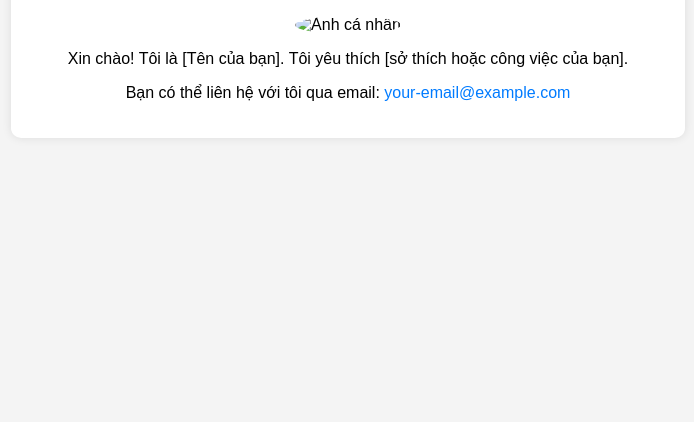
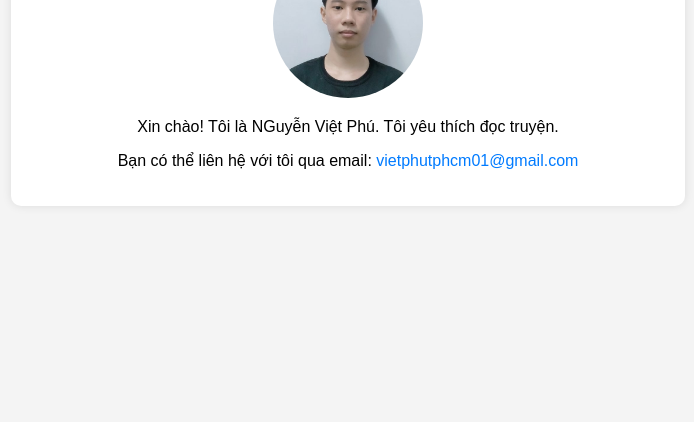
Before and after one commit to vietphutphcm01/vietphu.github.io, a plain HTML site: page index.html in a window 1280 px wide. Shown: the part 378-800 px from the top of the page, without its empty margins (292-986 px from the left). Drawn offline with Linux system fonts and the light colour scheme.

Commit message:
Sửa code

```diff
--- a/index.html
+++ b/index.html
@@ -9,9 +9,9 @@
 <body>
     <div class="container">
         <h1>Chào mừng đến với trang cá nhân của tôi</h1>
-        <img src="your-image.jpg" alt="Ảnh cá nhân" class="profile-img">
-        <p>Xin chào! Tôi là [Tên của bạn]. Tôi yêu thích [sở thích hoặc công việc của bạn].</p>
-        <p>Bạn có thể liên hệ với tôi qua email: <a href="mailto:your-email@example.com">your-email@example.com</a></p>
+        <img src="1.png" alt="Ảnh cá nhân" class="profile-img">
+        <p>Xin chào! Tôi là NGuyễn Việt Phú. Tôi yêu thích đọc truyện.</p>
+        <p>Bạn có thể liên hệ với tôi qua email: <a href="mailto:your-email@example.com">vietphutphcm01@gmail.com</a></p>
     </div>
 </body>
 </html>
```
Also changed, not shown: 1.png (added).
